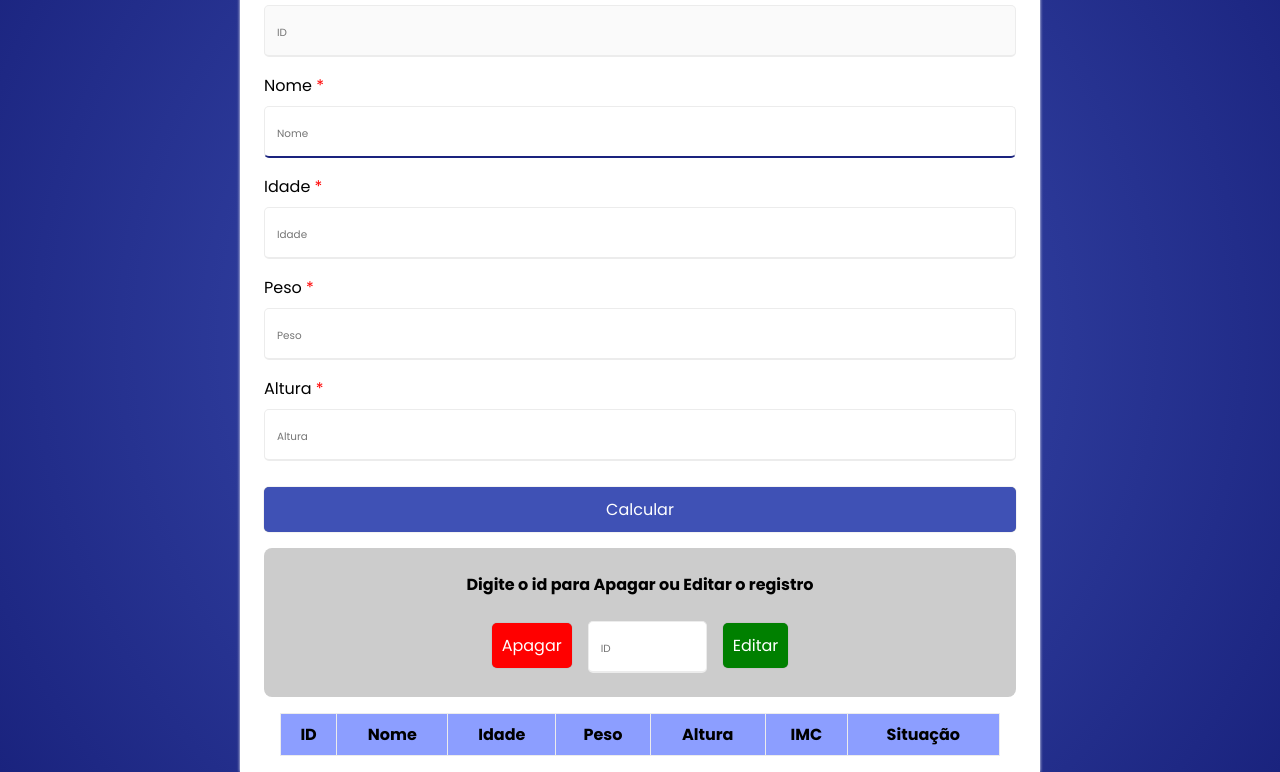
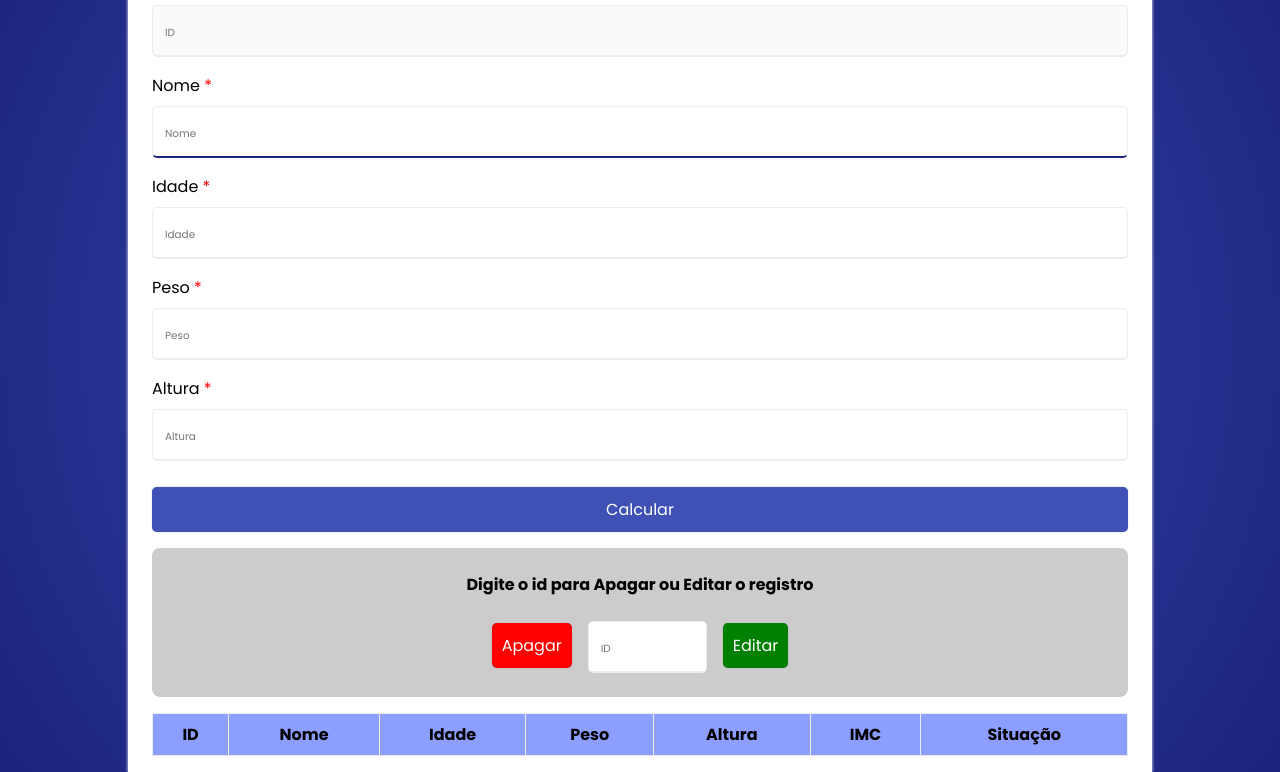
Before and after one commit to edsonmaia/js-oo, a website with bundled scripts: page index.html in a window 1280 px wide. Shown: the part 92-864 px from the top of the page. Built offline with nearby package versions, Linux system fonts and the light colour scheme.

Commit message:
Update style.css
Ajuste da exibição da tabela em dispositivos menos

```diff
--- a/css/style.css
+++ b/css/style.css
@@ -17,7 +17,7 @@
 }
 
 body {
-    min-width: 100%;
+    width: 100%;
     min-height: 100vh;
     background: radial-gradient(circle, #3f51b5, #1a237e);
     display: flex;
@@ -25,6 +25,7 @@ body {
 }
 
 main {
+    width: 100%;
     display: flex;
     flex-direction: row;
 
@@ -32,10 +33,11 @@ main {
 }
 
 section {
-    width: 800px;
+    /* max-width: 800px; */
+    width: 80%;
     background: #fff;
+    margin: 0 1rem;
     padding: 0 1.5rem;
-    /* border-radius: 8px; */
     box-shadow: 0 0 3px #fff;
 }
 
@@ -155,7 +157,8 @@ input::placeholder:focus {
 }
 
 #dados {
-    margin: 1rem;
+    margin: 1rem 0;
+    overflow-x: auto;
 }
 
 table {
@@ -175,7 +178,7 @@ th, tr, td {
     text-align: center;
 }
 
-@media (max-width: 800px) {
+@media (max-width:480px) {
     section {
         width: 100%;
     }
```
